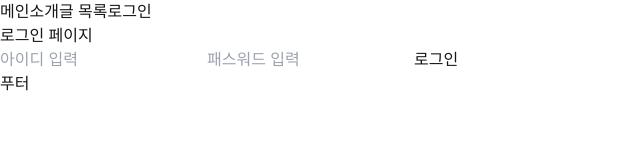
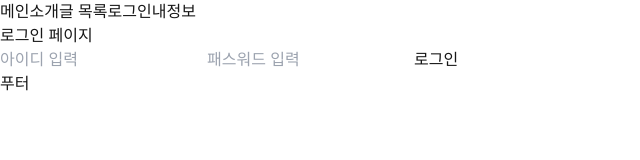
Before and after one commit to socra167/next-ex, a Next.js app in the folder frontend/: page /member/login in a window 1280 px wide. Shown: the top 160 px of the page, without its empty margins (0-640 px from the left). Built offline with nearby package versions, Linux system fonts and the light colour scheme; what openapi-fetch would draw is missing.

Commit message:
레이아웃에 내정보 링크 추가

```diff
--- a/frontend/src/app/ClientLayout.tsx
+++ b/frontend/src/app/ClientLayout.tsx
@@ -2,7 +2,7 @@
 
 import Link from "next/link";
 
-export default function ClientLayout({
+export default function ClinetLayout({
   children,
 }: Readonly<{
   children: React.ReactNode;
@@ -15,9 +15,12 @@ export default function ClientLayout({
           <Link href="/about">소개</Link>
           <Link href="/post/list">글 목록</Link>
           <Link href="/member/login">로그인</Link>
+          <Link href="/member/me">내정보</Link>
         </header>
         <div className="flex-grow">{children}</div>
         <footer>푸터</footer>
+
+        <input type="text" />
       </body>
     </html>
   );
```
